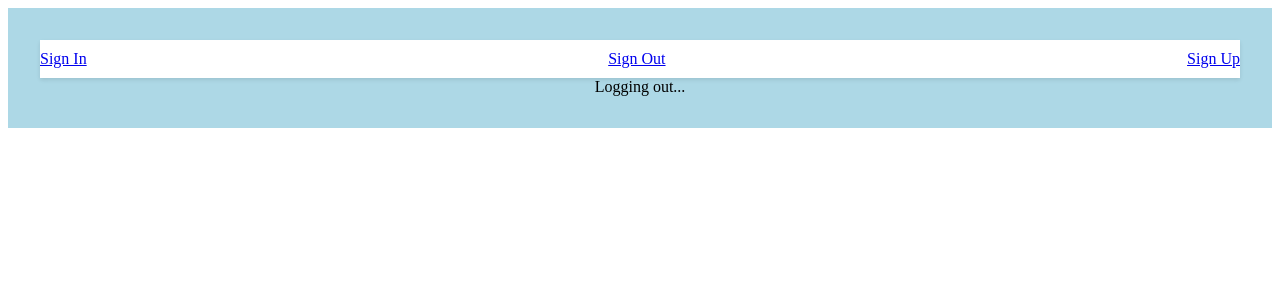
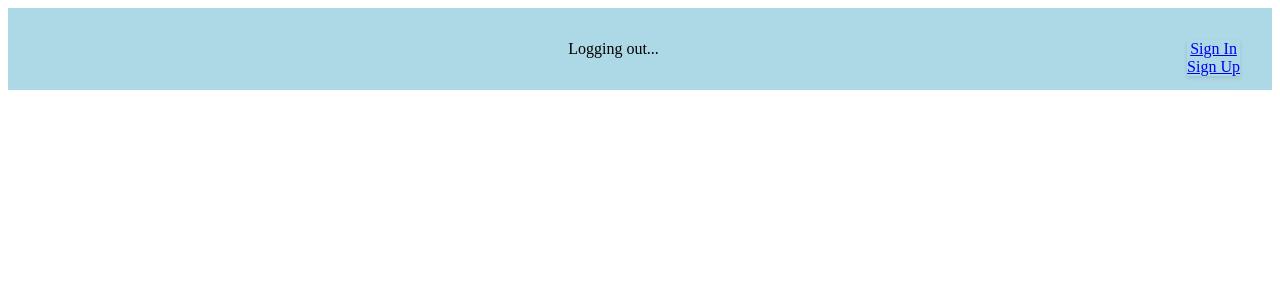
Before and after one commit to zachlandis/Dinner-Picker, a React (Vite) app in the folder client/: page /logout in a window 1280 px wide. Shown: the top 300 px of the page. Built offline with nearby package versions, Linux system fonts and the light colour scheme; no server answers.

Commit message:
Conditionally render components based on currentUser

```diff
--- a/client/src/App.css
+++ b/client/src/App.css
@@ -66,6 +66,18 @@ p {
   margin-bottom: 30px;
 }
 
+/* NAVBAR */
+.navbar {
+  box-shadow: 0 2px 4px rgba(0, 0, 0, 0.1);
+}
+
+.nav-container {
+  display: flex;
+  justify-content: space-between;
+}
+
+/*PROFILE*/
+
 .profile-page {
   font-family: Arial, sans-serif;
   max-width: 600px;
@@ -89,8 +101,8 @@ p {
 
 .profile-section {
   margin-top: 20px;
-  max-height: 150px; /* Maximum height for the scrollable area */
-  overflow-y: auto; /* Adds a vertical scrollbar if content exceeds the max-height */
+  max-height: 150px;
+  overflow-y: auto;
 }
 
 .profile-item {
@@ -105,4 +117,6 @@ p {
   margin-top: 10px;
 }
 
-/* Adjustments for
+.navbar {
+  float: right;
+}
--- a/client/src/Auth/Login.jsx
+++ b/client/src/Auth/Login.jsx
@@ -1,9 +1,11 @@
-import React, { useState } from 'react'
+import React, { useContext, useState } from 'react'
 import { useNavigate } from 'react-router';
+import { UserContext } from '../UserContext';
 
 function Login() {
     const [email, setEmail] = useState('');
     const [password, setPassword] = useState('');
+    const { currentUser, setCurrentUser } = useContext(UserContext)
     const navigate = useNavigate();
 
     const loginUser = async (e) => {
@@ -31,9 +33,10 @@ function Login() {
             }
 
             const data = await response.json();
+            navigate('/profile')
+            setCurrentUser(data.user)
             console.log('Login successful:', data);
-            navigate('/onboarding')
-
+            localStorage.setItem('currentUser', JSON.stringify(user));
         } catch (error) {
             console.error('Login failed:', error);
 
--- a/client/src/Auth/Logout.jsx
+++ b/client/src/Auth/Logout.jsx
@@ -1,8 +1,10 @@
-import React from 'react';
+import React, { useContext } from 'react';
 import { useNavigate } from 'react-router-dom';
+import { UserContext } from '../UserContext';
 
 function Logout() {
     const navigate = useNavigate();
+    const { currentUser } = useContext(UserContext);
 
     const performLogout = async () => {
         try {
@@ -12,8 +14,7 @@ function Logout() {
             });
 
             if(response.ok) {
-                console.log("Logout successful");
-
+                console.log("Logout successful. Current User: ", currentUser);
                 navigate('/login');
             } else {
                 console.log("Logout failed");
@@ -23,6 +24,8 @@ function Logout() {
         }
     };
 
+    localStorage.removeItem('currentUser');
+    console.log("Post-logout: ", currentUser)
     performLogout();
 
     return <div>Logging out...</div>;
--- a/client/src/Navbar.jsx
+++ b/client/src/Navbar.jsx
@@ -1,13 +1,30 @@
-import React from 'react'
-import { Link } from 'react-router-dom'
+import React, { useContext } from 'react'
+import { Link, useLocation } from 'react-router-dom'
+import { UserContext } from './UserContext'
 
 function Navbar() {
+  const location = useLocation();
+  const { currentUser } = useContext(UserContext);
+
+  const isCurrentRoute = (route) => {
+    return location.pathname === route;
+  };
+
+
+
   return (
     <div className='navbar'>
-        <div className='container'>
-            <Link to="/login">Sign In</Link>
-            <Link to="/logout">Sign Out</Link>
-            <Link to="/signup">Sign Up</Link>
+        <div className='nav-container'>
+            {currentUser
+              ?
+              <Link to="/logout">Sign Out</Link>
+              :
+              <div>
+                {!isCurrentRoute('/login') && <Link to="/login">Sign In</Link>}
+                <br/>
+                {!isCurrentRoute('/signup') && <Link to="/signup">Sign Up</Link>}
+              </div>
+            }
         </div>
     </div>
   )
--- a/client/src/Profile.jsx
+++ b/client/src/Profile.jsx
@@ -1,11 +1,9 @@
 import React, { useContext } from 'react'
-import { UserContext } from './UserContext'
+// import { UserContext } from './UserContext'
 
 
-function Profile() {
-  const { currentUser } = useContext(UserContext);
-
-  console.log("CurrentUser: ", currentUser)
+function Profile({ currentUser }) {
+  // const { currentUser } = useContext(UserContext);
 
     const mapItems = (items) => {
       return items.map((item, index) => (
--- a/client/src/index.css
+++ b/client/src/index.css
@@ -66,16 +66,3 @@ button:focus-visible {
     background-color: #f9f9f9;
   }
 } */
-
-
-.navbar {
-  background-color: #ffffff;
-  box-shadow: 0 2px 4px rgba(0, 0, 0, 0.1);
-  padding: 10px 0;
-}
-
-.container {
-  display: flex;
-  justify-content: space-between;
-  align-items: center;
-}
```
